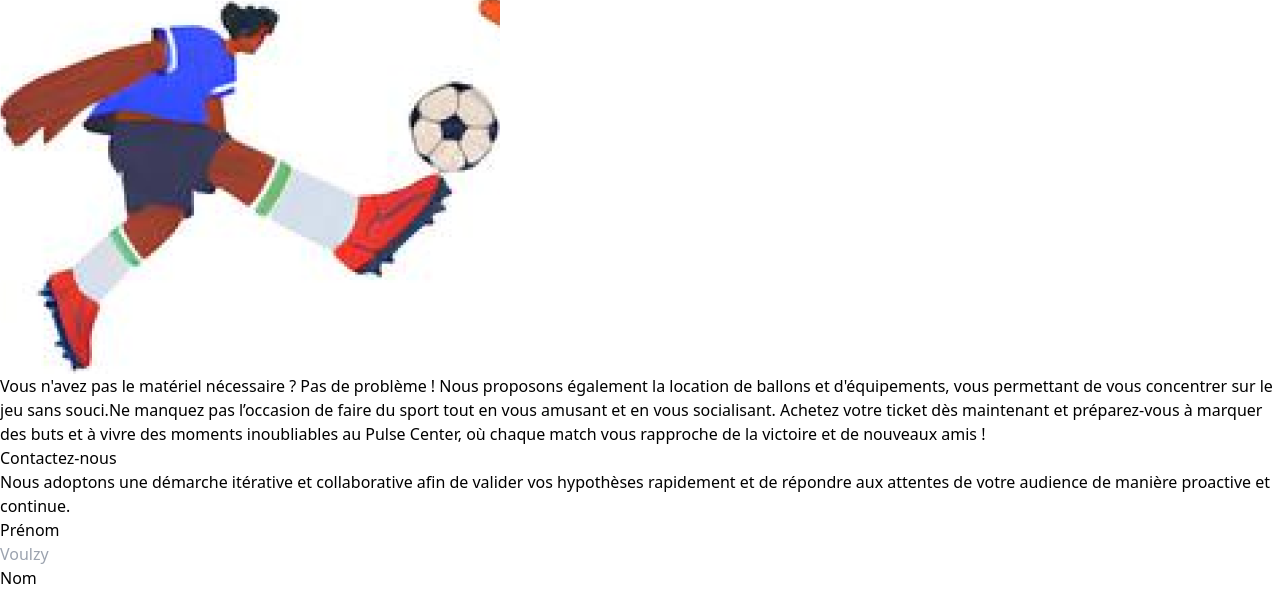
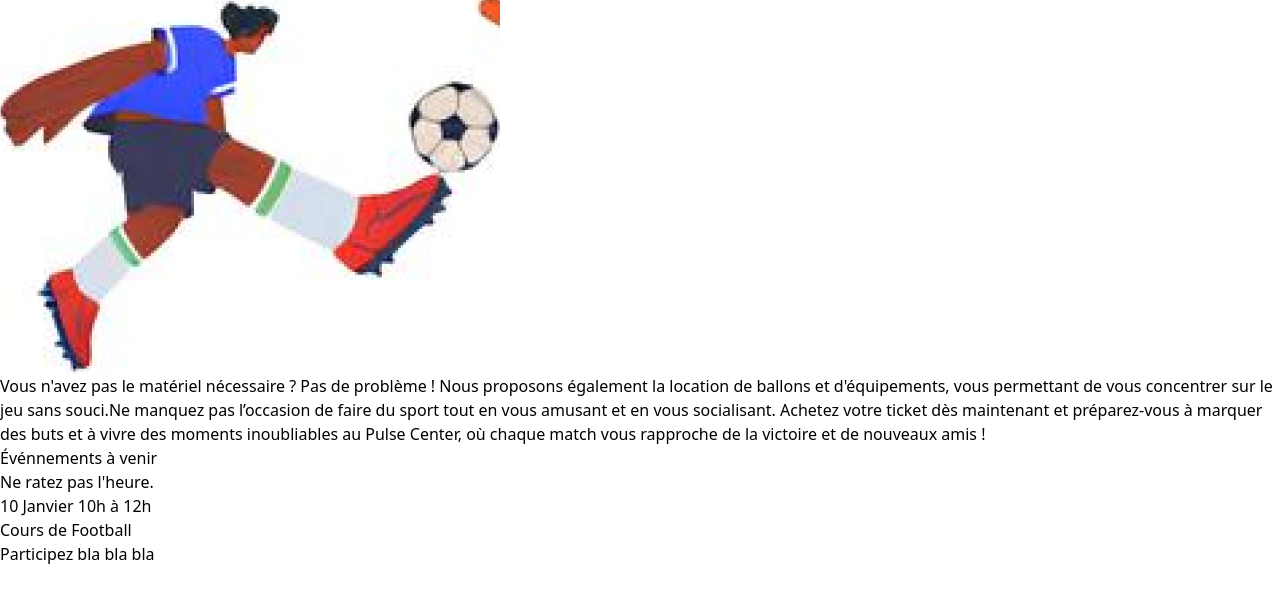
Before and after one commit to Bennirahh/piscine-vaise, a Symfony app: template templates/accueil.html.twig in a window 1280 px wide. Shown: the part 3359-3950 px from the top of the page. Run offline with Twig, Linux system fonts and the light colour scheme; the template is opened without the code that fills it, so the values that code supplies are empty; some libraries are stand-ins or nearby versions.

Commit message:
Ajout-calendrier-et-cartes

```diff
--- a/templates/accueil.html.twig
+++ b/templates/accueil.html.twig
@@ -96,6 +96,22 @@
 				</div>
 			</div>
 
+					<div class="accueil-evennements">
+						<div class="accueil-evennements-cases-titre">
+							<H2>Événnements à venir</H2>
+							<p>Ne ratez pas l'heure.</p>
+							<div class="accueil-evennements-cases">
+								<p class="accueil-evennements-cases-date">10 Janvier 10h à 12h</p>
+								<p class="accueil-evennements-cases-nom">Cours de Football</p>
+								<p class="accueil-evennements-cases-description">Participez bla bla bla</p>
+							</div>
+						</div>
+						<section class="relative py-8 sm:p-8">
+							<iframe src="
+								https://calendar.google.com/calendar/embed?src=pulsecenter69%40gmail.com&ctz=UTC" class="w-full h-[600px] border-0 rounded-lg" frameborder="0" scrolling="no"></iframe>
+						</section>
+					</div>
+
 					<div class="accueil-infos">
 								<div class="accueil-contact">
 									<H1>Contactez-nous</H1>
```
